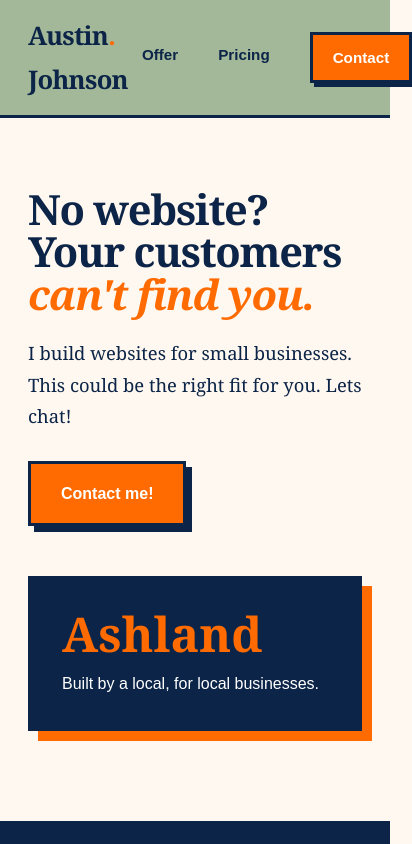
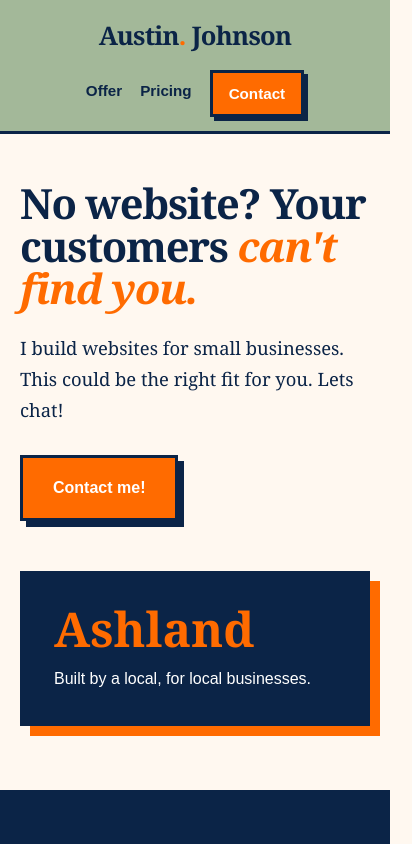
Before and after one commit to AJ988-dotcom/AJstudios.github.io, a plain HTML site: page index.html in a window 390 px wide. Shown: the top 844 px of the page, 412 px wide, since content can reach past the window. Drawn offline with Linux system fonts and the light colour scheme.

Commit message:
Update index.html
moved contact button on mobile

```diff
--- a/index.html
+++ b/index.html
@@ -66,7 +66,16 @@
     .offer li.reveal, .timeline div.reveal { transition-delay: var(--d, 0s); }
     .price.reveal { transform: scale(0.85); }
     .price.reveal.show { transform: scale(1); }
-    @media (max-width: 720px) { .hero .wrap { grid-template-columns: 1fr; } .badge { animation: none; transform: none; } header a { margin-left: 14px; } }
+
+    @media (max-width: 720px) {
+      .wrap { padding: 0 20px; }
+      header .wrap { flex-direction: column; gap: 12px; }
+      header nav { gap: 18px; flex-wrap: wrap; justify-content: center; }
+      header nav a.cta { padding: 8px 16px; }
+      .hero { padding: 48px 0 64px; }
+      .hero .wrap { grid-template-columns: 1fr; }
+      .badge { animation: none; transform: none; }
+    }
     @media (prefers-reduced-motion: reduce) { * { animation: none !important; transition: none !important; } .reveal { opacity: 1; transform: none; } }
   </style>
 </head>
@@ -143,3 +152,4 @@
   </script>
 
 </body>
+</html>
```
